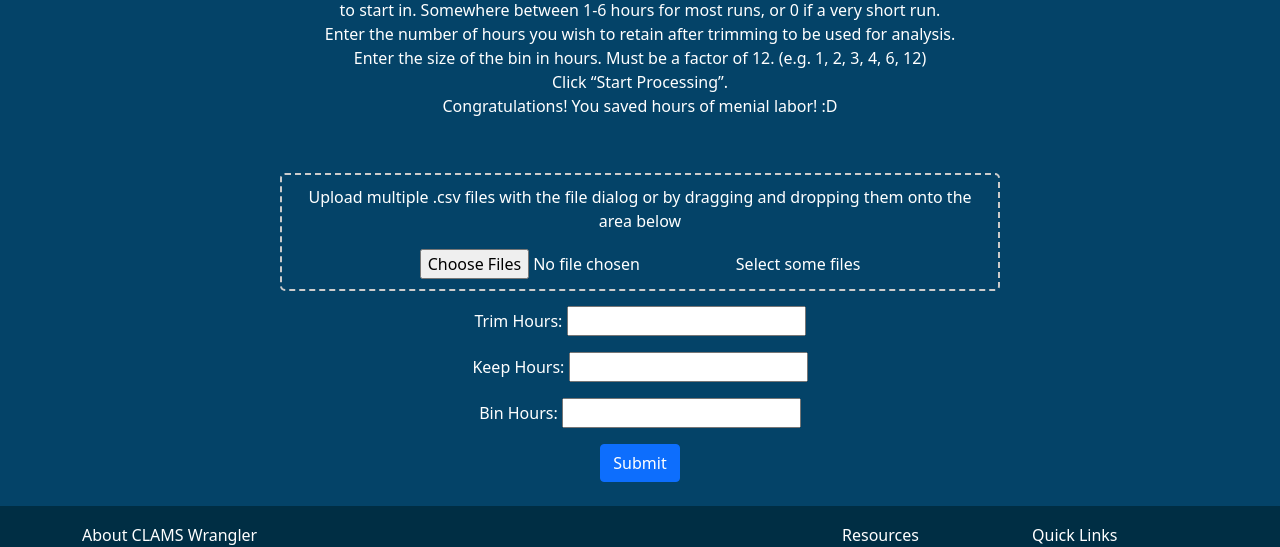
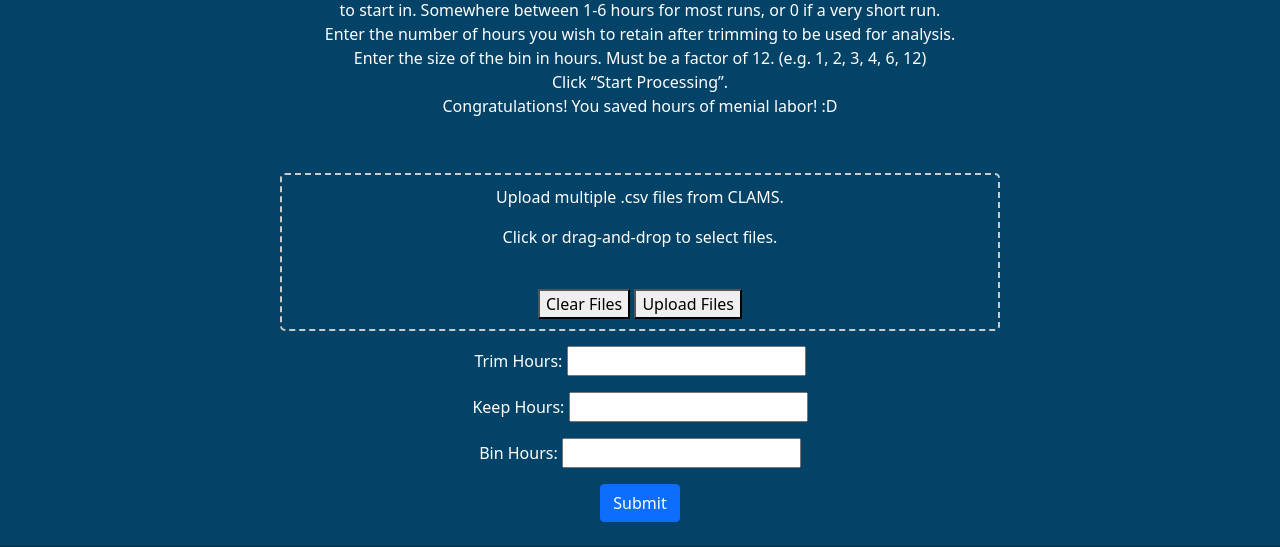
Before and after one commit to PistilliLab/CLAMSwrangler-web, a Django app: page / in a window 1280 px wide. Shown: the part 200-747 px from the top of the page. Run offline with Django 5.2, Linux system fonts and the light colour scheme; parts of the project's set-up code (start-up, migrations or seed data) failed here and were passed over; some libraries are stand-ins or nearby versions.

Commit message:
File upload area working but not actual file uploads.

```diff
--- a/requirements.txt
+++ b/requirements.txt
@@ -2,3 +2,6 @@ numpy==1.25.2
 pandas==2.0.3
 Requests==2.31.0
 ttkbootstrap==1.10.1
+
+Django>=5.0b1
+environs>=9.5.0
--- a/templates/home.html
+++ b/templates/home.html
@@ -24,13 +24,17 @@
     <div class="container-md my-4">
         <div class="row justify-content-center">
             <div class="col-md-8">
-                <div id="file-droppable" class="drag-drop-area">
+                <div id="file-droppable" class="drag-drop-area" onclick="document.getElementById('fileElem').click();">
                     <form class="my-form">
-                        <p>Upload multiple .csv files with the file dialog or by dragging and dropping them onto the area below</p>
-                        <input type="file" id="fileElem" multiple accept=".csv" onchange="handleFiles(this.files)">
-                        <label class="button" for="fileElem">Select some files</label>
+                        <p>Upload multiple .csv files from CLAMS.</p>
+                        <p>Click or drag-and-drop to select files.</p>
+                        <input type="file" id="fileElem" multiple accept=".csv" onchange="handleFiles(this.files)" style="display: none;">
+                        <label class="button" for="fileElem"></label>
+                        <div id="gallery"></div>
                     </form>
-                    <div id="gallery"></div>
+                    <div id="file-list"></div>
+                    <button type="button" onclick="clearFiles(event)">Clear Files</button>
+                    <button type="button" onclick="uploadFiles(event)">Upload Files</button>
                 </div>
 
                 <form method="post" enctype="multipart/form-data" class="text-center dropzone">
@@ -44,6 +48,7 @@
 
 <script>
     let dropArea = document.getElementById('file-droppable')
+    let fileArray = []; // Array to store files to upload
 
     ;['dragenter', 'dragover', 'dragleave', 'drop'].forEach(eventName => {
         dropArea.addEventListener(eventName, preventDefaults, false)
@@ -72,6 +77,10 @@
 
     dropArea.addEventListener('drop', handleDrop, false)
 
+    function triggerFileInputClick() {
+        document.getElementById('fileElem').click();
+    }
+
     function handleDrop(e) {
         let dt = e.dataTransfer
         let files = dt.files
@@ -80,7 +89,28 @@
     }
 
     function handleFiles(files) {
-        ([...files]).forEach(uploadFile)
+        fileArray = [...files];
+        displayFiles();
+    }
+
+    function clearFiles(e) {
+        e.stopPropagation();
+        fileArray = []; // Clear file array
+        displayFiles(); // Update UI
+        document.getElementById('fileElem').value = ""; // Reset file input
+    }
+
+    function uploadFiles(e) {
+        e.stopPropagation();
+        fileArray.forEach(file => {
+            uploadFile(file);
+        });
+    }
+
+    function displayFiles() {
+        // Display list of files to be uploaded
+        let fileNames = fileArray.map(file => file.name).join(', ');
+        document.getElementById('file-list').textContent = fileNames;
     }
 
     function uploadFile(file) {
--- a/wrangler/views.py
+++ b/wrangler/views.py
@@ -1,3 +1,6 @@
+import os
+import uuid
+from django.conf import settings
 from django.core.paginator import Paginator, PageNotAnInteger, EmptyPage
 from django.shortcuts import render, redirect
 from django.http import Http404, JsonResponse
@@ -31,7 +34,20 @@ def homepage_view(request):
 
 def upload_csv_files(request):
     if request.method == 'POST':
-        file = request.FILES.get('file')
+        # Generate unique ID for each upload session
+        upload_id = uuid.uuid4()
+        upload_dir = os.path.join(settings.MEDIA_ROOT, str(upload_id))
+
+        # Create directory for upload session
+        os.makedirs(upload_dir, exist_ok=True)
+
+        # Upload all files
+        for file in request.FILES.getlist('file'):
+            file_path = os.path.join(upload_dir, file.name)
+            with open(file_path, 'wb+') as destination:
+                for chunk in file.chunks():
+                    destination.write(chunk)
+
         # Save the file, process it, etc...
 
         return JsonResponse({'message': 'File uploaded successfully'})
```
